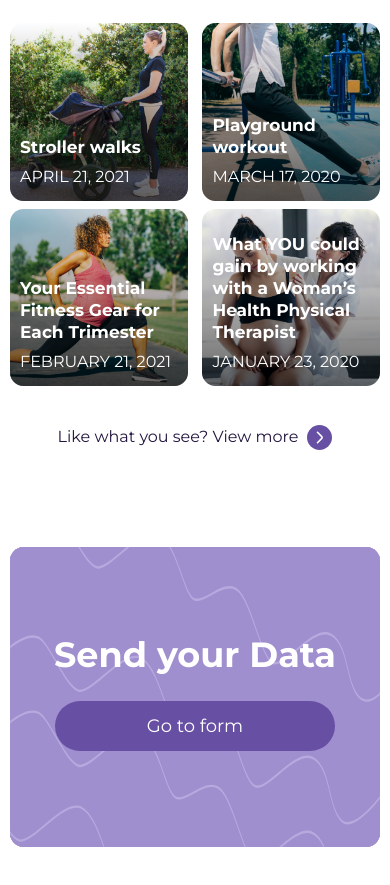
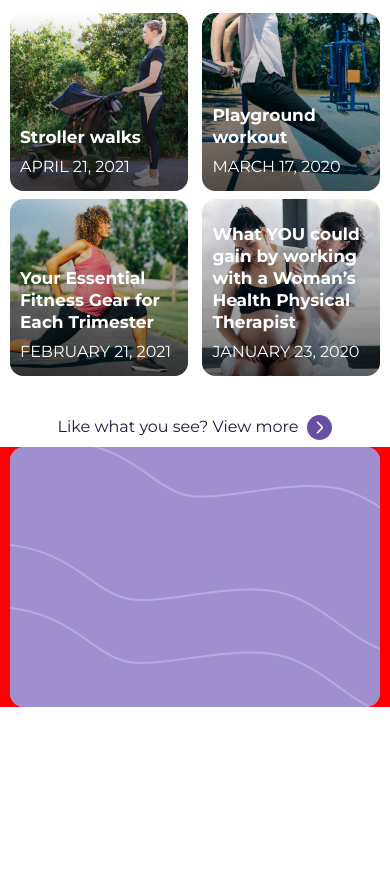
Before and after one commit to KirilCycle/Landing-Page, a Vue app: page / in a window 390 px wide. Shown: the part 3996-4881 px from the top of the page. After the commit the page ends 4703 px from the top, so only its background shows below. Built offline with nearby package versions, Linux system fonts and the light colour scheme.

Commit message:
new part of SendYourDataBanner

```diff
--- a/src/App.vue
+++ b/src/App.vue
@@ -78,7 +78,7 @@ button {
 input[type="text"] {
   box-shadow: rgba(0, 0, 0, 0);
   box-shadow: none;
-  -webkit-appearance: none;
+  appearance: none;
 }
 
 p {
--- a/src/components/Banners/ButtonBanner.vue
+++ b/src/components/Banners/ButtonBanner.vue
@@ -1,35 +1,34 @@
 <template>
-  <div class="banner-wrap">
+  <div class="btn-banner-wrap">
     <div class="card">
       <banner-wavy-wide-card-svg></banner-wavy-wide-card-svg>
     </div>
-    <div class="banner-content">
+    <!-- <div class="banner-content">
       <h2 class="header">{{ header }}</h2>
       <main-button @click="onClick" class="btn">{{ btnText }}</main-button>
-    </div>
+    </div> -->
   </div>
 </template>
 
 <script>
 import BannerWavyWideCardSvg from "@/svg/BannerWavyWideCardSvg.vue";
-import MainButton from "../UI/MainButton.vue";
 export default {
-  components: { BannerWavyWideCardSvg, MainButton },
+  components: { BannerWavyWideCardSvg },
   props: ["header", "btnText", "onClick"],
 };
 </script>
 
 <style lang="scss" scoped>
 @import "@/assets/variables";
-.banner-wrap {
+.btn-banner-wrap{
   max-width: 1240px;
+  overflow: hidden;
+  position: relative;
   width: 100%;
-  max-height: 262px;
-  position: relative;
   display: flex;
   justify-content: center;
+  height: max-content;
   border-radius: 14px;
-  overflow: hidden;
 
   .banner-content {
     width: calc(100% - 20px);
@@ -59,9 +58,11 @@ export default {
 
 .card {
   position: relative;
-  width: 100%;
+  width: 1240px;
+  height: 260px;
 }
 
+/*
 @media (max-width: 1100px) {
   .banner-wrap {
     .header {
@@ -156,4 +157,5 @@ export default {
     transform: scale(1, 4);
   }
 }
+*/
 </style>
--- a/src/pages/Home/components/Banners/SendYourDataBanner.vue
+++ b/src/pages/Home/components/Banners/SendYourDataBanner.vue
@@ -1,12 +1,10 @@
 <template>
   <div class="send-data-banner-wrap">
-    <div class="space1"></div>
     <button-banner
       @click="navigateToAnotherPage"
       :header="'Send your Data'"
       :btnText="'Go to form'"
     ></button-banner>
-    <div class="space2"></div>
   </div>
 </template>
 
@@ -25,27 +23,21 @@ export default {
 <style lang="scss" scoped>
 
 .send-data-banner-wrap {
-  position: relative;
+  width: 100vw;
+  display: flex;
+  justify-content: center;
   box-sizing: border-box;
-  width: 100%;
-  overflow: hidden;
-}
-
-.space1 {
-    height: 80px;
-}
-
-.space2 {
-    height: 160px;
+  background-color: red;
+  height: max-content;
 }
 
 @media (max-width: 1260px) {
-  .send-data-banner-wrap{
+  .send-data-banner-wrap {
     padding-left: 10px;
     padding-right: 10px;
-    position: relative;
-    box-sizing: border-box;
   }
 }
 
+
+
 </style>
--- a/src/pages/Home/components/BlogPosts/BlogPosts.vue
+++ b/src/pages/Home/components/BlogPosts/BlogPosts.vue
@@ -162,7 +162,7 @@ h2 {
 @media (max-width: 1261px) {
   .blog-posts-wrap {
     padding-left: 10px;
-    padding: 10px;
+    padding-right: 10px;
   }
 
   .blogs-container {
--- a/src/svg/BannerWavyWideCardSvg.vue
+++ b/src/svg/BannerWavyWideCardSvg.vue
@@ -1,7 +1,7 @@
 <template>
   <svg
-    width="100%"
-    height="100%"
+    width="1240"
+    height="262"
     viewBox="0 0 1240 262"
     fill="none"
     style="border-radius: 14px; overflow: hidden;"
```
